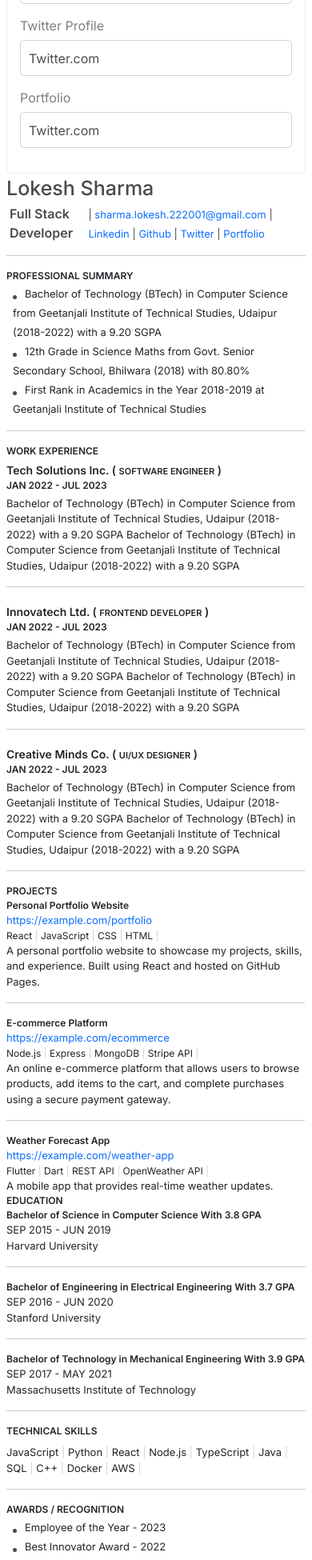
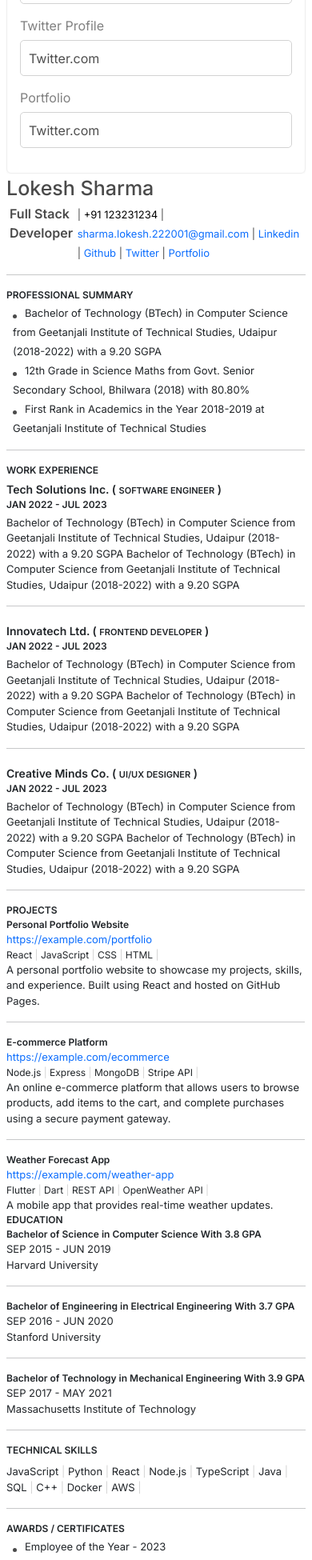
Before and after one commit to lokeshsixberries/Resume-Builder, a Next.js app: page / in a window 390 px wide. Shown: the part 649-2599 px from the top of the page at 80% size. Built offline with nearby package versions, Linux system fonts and the light colour scheme.

Commit message:
Phone Number added

```diff
--- a/src/Components/Main.tsx
+++ b/src/Components/Main.tsx
@@ -198,7 +198,7 @@ const MainPage: React.FC = () => {
                 <Col xl="6">
                     <ResumeForm />
                 </Col>
-                <Col xl="6">
+                <Col xl="6" contentEditable style={{ outline: "none", border: "none" }}>
                     <Resume />
                 </Col>
             </Row>
--- a/src/Components/Resume/Awards.tsx
+++ b/src/Components/Resume/Awards.tsx
@@ -10,7 +10,7 @@ export default function Awards() {
 
     return (
         <div>
-            <div className='heading'>AWARDS / RECOGNITION</div>
+            <div className='heading'>AWARDS / CERTIFICATES</div>
             {
                 (awardsList || []).map((item, index) => {
                     return (
--- a/src/Components/Resume/PersonalInfo.tsx
+++ b/src/Components/Resume/PersonalInfo.tsx
@@ -17,6 +17,9 @@ const PersonalInfo: React.FC = () => {
                         <div className='d-flex'>
                             <div className='employee-profile text-left mx-1'>{personalInfoData.employeeRole}</div>
                             <div className='resume-links text-left'>
+                                {personalInfoData.employeeEmail && <Link className='resume-personal-profile-link' style={{
+                                    color: "black"
+                                }} href={personalInfoData.employeeEmail} target="_blank"><span className='resume-link-seprator'>|</span>{' '}+91 123231234{' '}</Link>}
                                 {personalInfoData.employeeEmail && <Link className='resume-personal-profile-link' href={personalInfoData.employeeEmail} target="_blank"><span className='resume-link-seprator'>|</span>{' '}{personalInfoData.employeeEmail}{' '}</Link>}
                                 {personalInfoData.employeeLinkedin && <Link className='resume-personal-profile-link' href={personalInfoData.employeeLinkedin} target="_blank"><span className='resume-link-seprator'>|</span>{' '}Linkedin{' '}</Link>}
                                 {personalInfoData.employeeGithub && <Link className='resume-personal-profile-link' href={personalInfoData.employeeGithub} target="_blank"><span className='resume-link-seprator'>|</span>{' '}Github{' '}</Link>}
```
